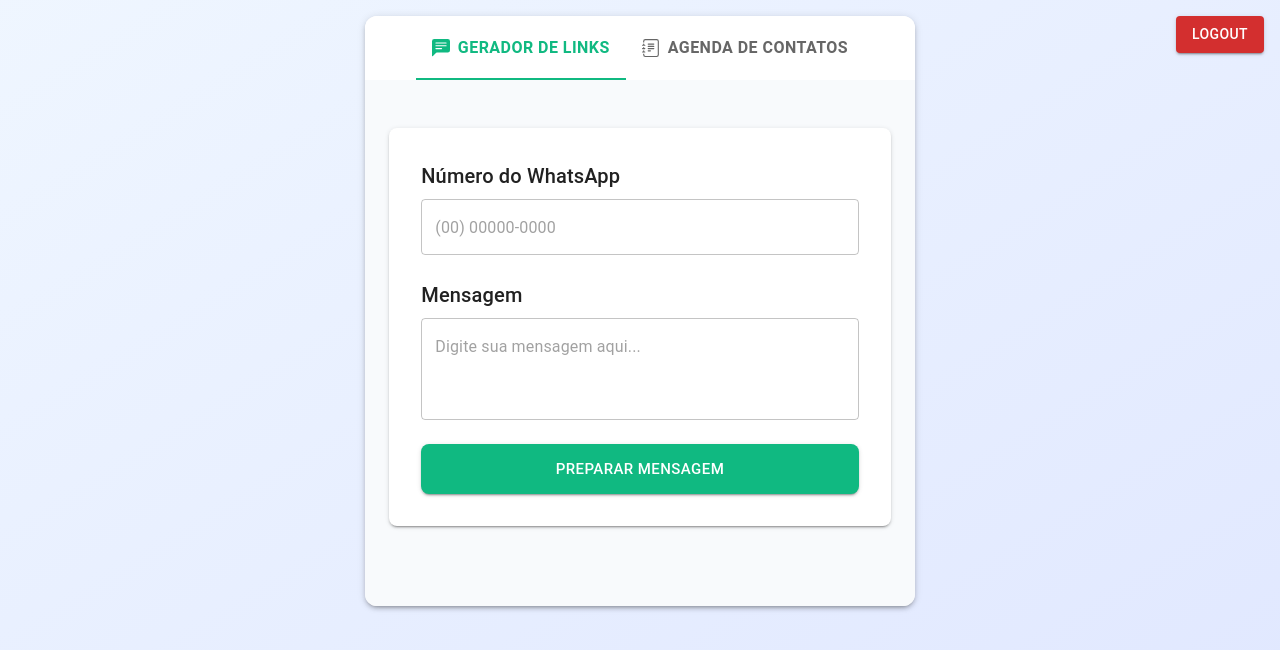
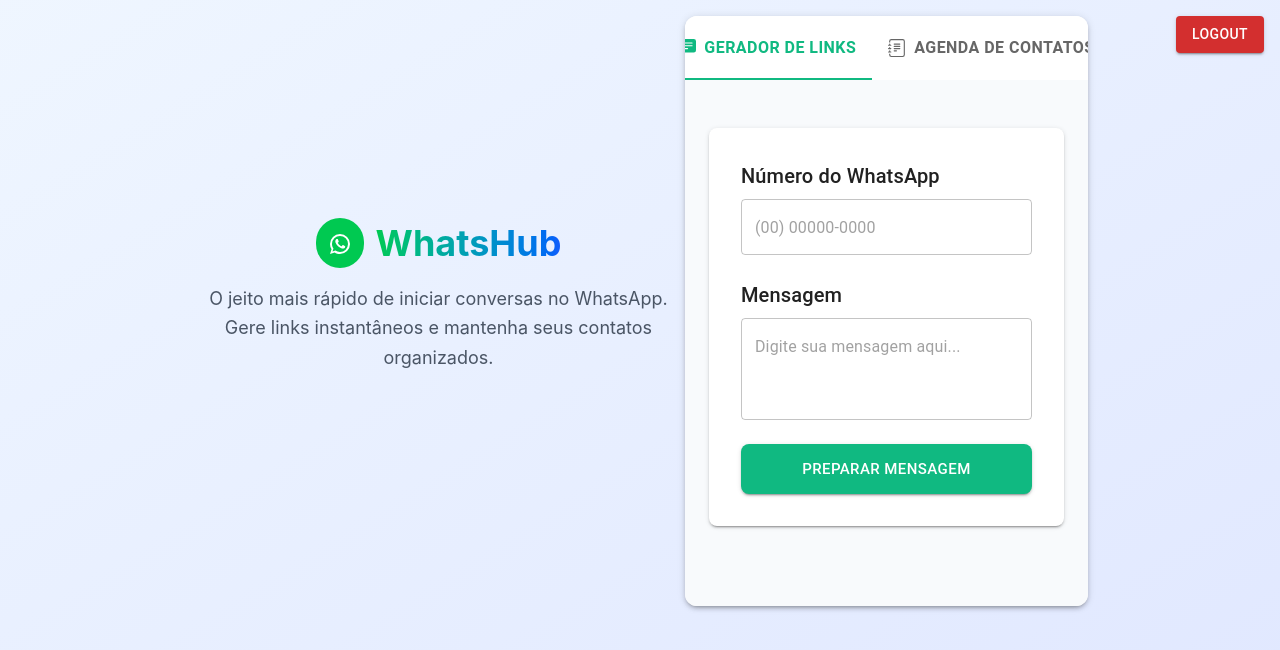
Before and after one commit to MarlonUTF/linksWhatsAppDW2, a React (Vite) app: page /home in a window 1280 px wide. Shown: the top 650 px of the page. Built offline with nearby package versions, Linux system fonts and the light colour scheme; no server answers.

Commit message:
Restore Header component UI in Home
Uncommented and restored the Header component's JSX markup in src/components/Home/Header/Header.jsx, bringing back the WhatsHub branding and description to the UI.

```diff
--- a/src/components/Home/Header/Header.jsx
+++ b/src/components/Home/Header/Header.jsx
@@ -1,20 +1,20 @@
 import { WhatsApp } from "@mui/icons-material";
 
 export default function Header() {
-  // return (
-  //   <header className="flex flex-col items-center justify-center pb-8 text-center">
-  //     <div className="flex items-center gap-3 mb-4">
-  //       <div className="bg-green-500 p-3 rounded-full">
-  //         <WhatsApp className="text-white text-3xl" />
-  //       </div>
-  //       <h1 className="text-4xl font-bold bg-gradient-to-r from-green-500 to-blue-600 bg-clip-text text-transparent">
-  //         WhatsHub
-  //       </h1>
-  //     </div>
-  //     <p className="text-gray-600 max-w-2xl text-lg leading-relaxed">
-  //       O jeito mais rápido de iniciar conversas no WhatsApp. Gere links instantâneos
-  //       e mantenha seus contatos organizados.
-  //     </p>
-  //   </header>
-  // );
+  return (
+    <header className="flex flex-col items-center justify-center pb-8 text-center">
+      <div className="flex items-center gap-3 mb-4">
+        <div className="bg-green-500 p-3 rounded-full">
+          <WhatsApp className="text-white text-3xl" />
+        </div>
+        <h1 className="text-4xl font-bold bg-gradient-to-r from-green-500 to-blue-600 bg-clip-text text-transparent">
+          WhatsHub
+        </h1>
+      </div>
+      <p className="text-gray-600 max-w-2xl text-lg leading-relaxed">
+        O jeito mais rápido de iniciar conversas no WhatsApp. Gere links
+        instantâneos e mantenha seus contatos organizados.
+      </p>
+    </header>
+  );
 }
```
Also changed, not shown: 1 other file (tests, documents, lock files or other folders).
